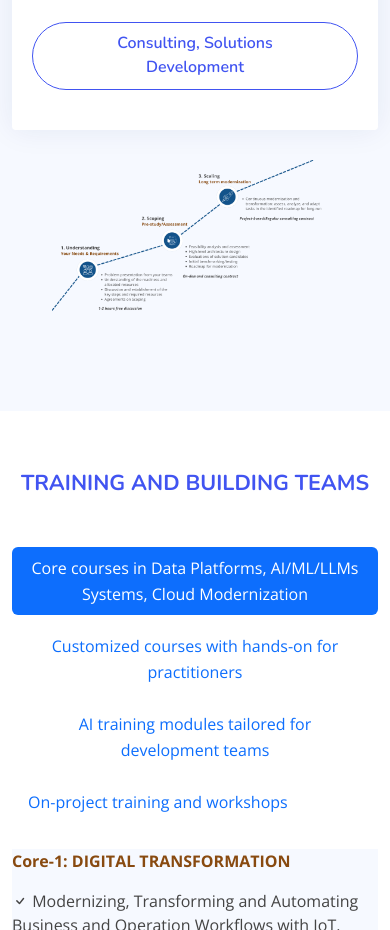
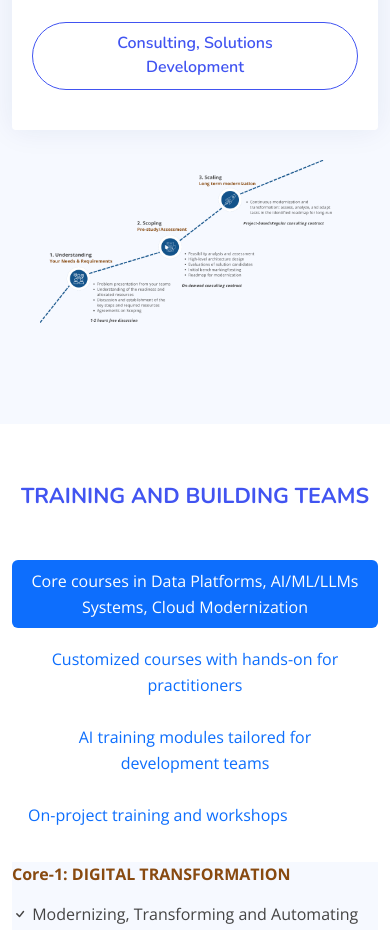
Before and after one commit to daienso/daienso.github.io, a plain HTML site: page service_packages.html in a window 390 px wide. Shown: the part 1968-2898 px from the top of the page. Drawn offline with nearby package versions, Linux system fonts and the light colour scheme.

Commit message:
fix image view in mobile

```diff
--- a/service_packages.html
+++ b/service_packages.html
@@ -146,8 +146,9 @@
             </div>
           </div>
         </div>
-      <div class="container-fluid p-0" data-aos="fade-up">
-        <img src="assets/img/products/ConsultingSteps.png" class="w-100 h-auto" alt="">
+      </div>
+      <div class="container-md px-0 px-md-3" data-aos="fade-up">
+        <img src="assets/img/products/ConsultingSteps.png" class="w-100 h-auto d-block" alt="">
     </div>
 
     </section><!-- End Consulting Section -->
```
